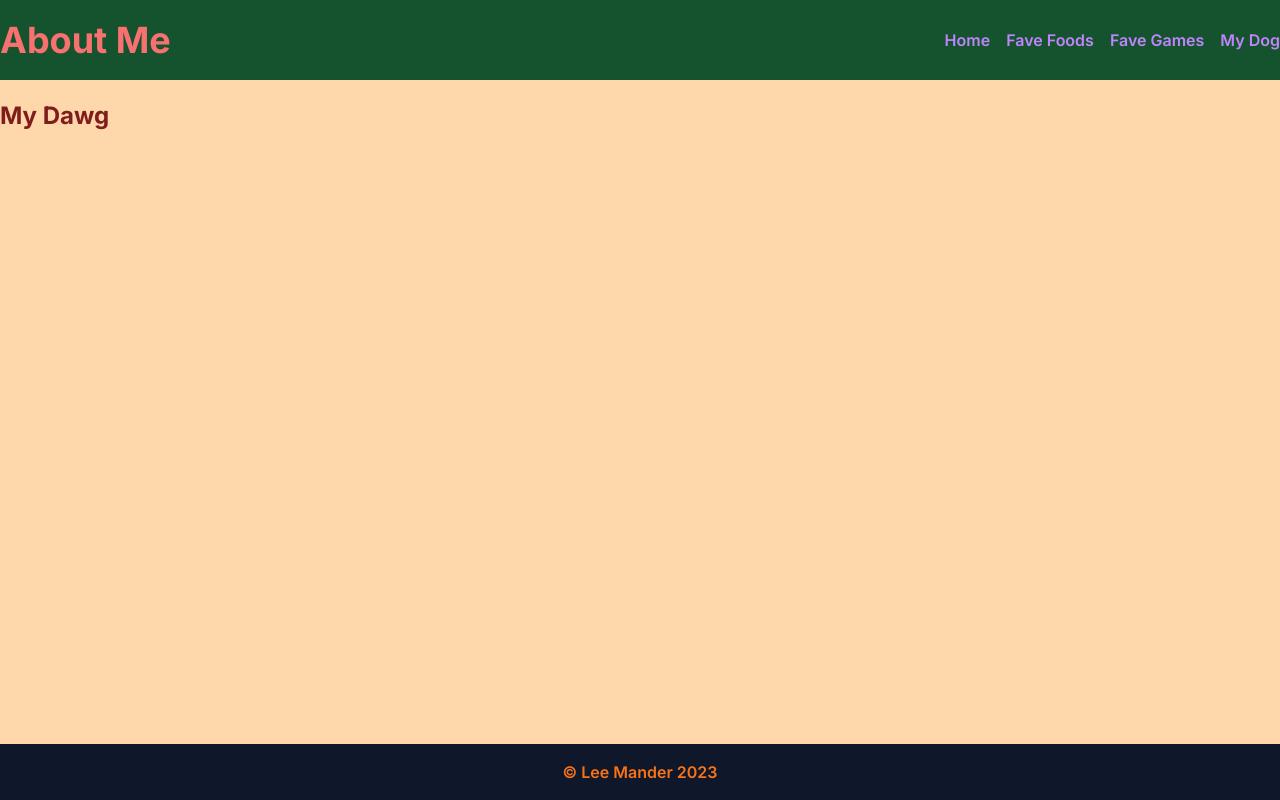
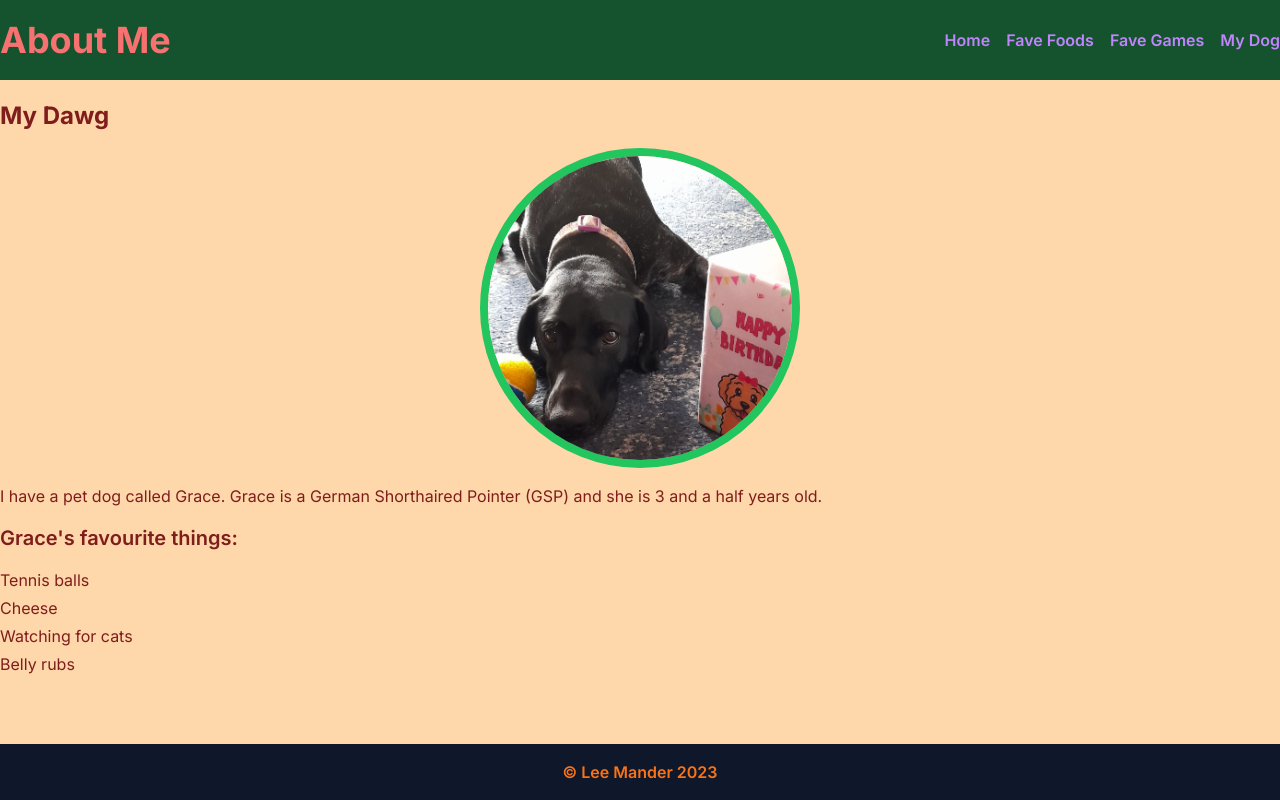
Before and after one commit to leemander/next-about-me, a Next.js app: page /dog in a window 1280 px wide. Built offline with nearby package versions, Linux system fonts and the light colour scheme.

Commit message:
Add content to pages

```diff
--- a/src/app/dog/page.tsx
+++ b/src/app/dog/page.tsx
@@ -1,8 +1,25 @@
+import List from "@/components/List";
+
 export default function Page() {
   return (
     <main className="bg-orange-200 text-red-900 py-5">
       <div className="container mx-auto h-full">
         <h2 className="text-2xl font-bold">My Dawg</h2>
+        <img
+          className="w-80 h-80 object-cover rounded-full border-green-500 border-8 mx-auto my-4"
+          src="/grace_bday.jpg"
+          alt="Grace"
+        />
+        <p>
+          I have a pet dog called Grace. Grace is a German Shorthaired Pointer
+          (GSP) and she is 3 and a half years old.
+        </p>
+        <h3 className="text-xl font-semibold my-4">
+          Grace's favourite things:
+        </h3>
+        <List
+          array={["Tennis balls", "Cheese", "Watching for cats", "Belly rubs"]}
+        />
       </div>
     </main>
   );
--- a/src/app/games/page.tsx
+++ b/src/app/games/page.tsx
@@ -1,8 +1,19 @@
+import List from "@/components/List";
+
 export default function Page() {
   return (
     <main className="bg-orange-200 text-red-900 py-5">
       <div className="container mx-auto h-full">
         <h2 className="text-2xl font-bold">My Favourite Video Games</h2>
+        <List
+          array={[
+            "Super Mario Galaxy",
+            "The Legend of Zelda: Breath of the Wild",
+            "Rocket League",
+            "Half Life 2",
+            "Rock Band",
+          ]}
+        />
       </div>
     </main>
   );
--- a/src/app/page.tsx
+++ b/src/app/page.tsx
@@ -3,7 +3,7 @@ export default function Home() {
     <main className="bg-orange-200 text-red-900">
       <div className="container mx-auto grid grid-cols-2 items-center h-full">
         <img
-          className="h-80 w-80 rounded-full border-green-500 border-4 border-solid mx-auto my-4"
+          className="h-80 w-80 rounded-full border-green-500 border-8 border-solid mx-auto my-4"
           src="https://avatars.githubusercontent.com/u/76167331?v=4"
           alt="Lee Mander"
         />
```
Also changed, not shown: public/grace_bday.jpg (added).
